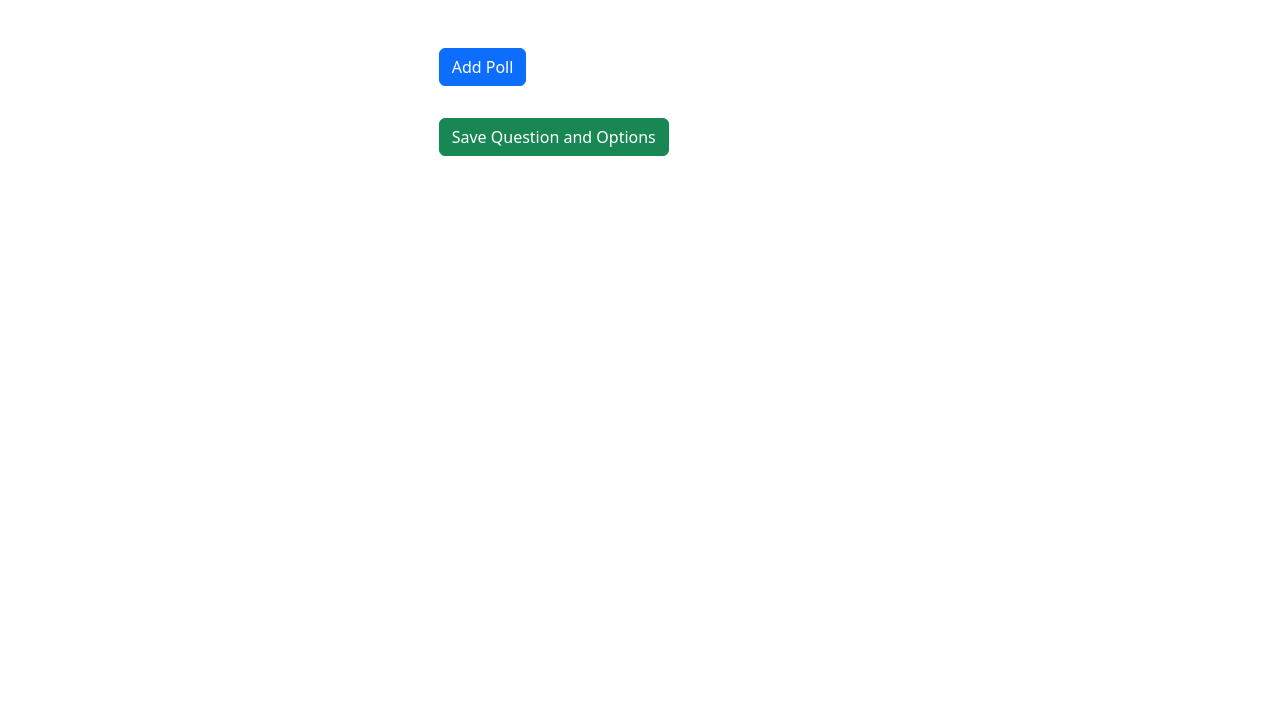
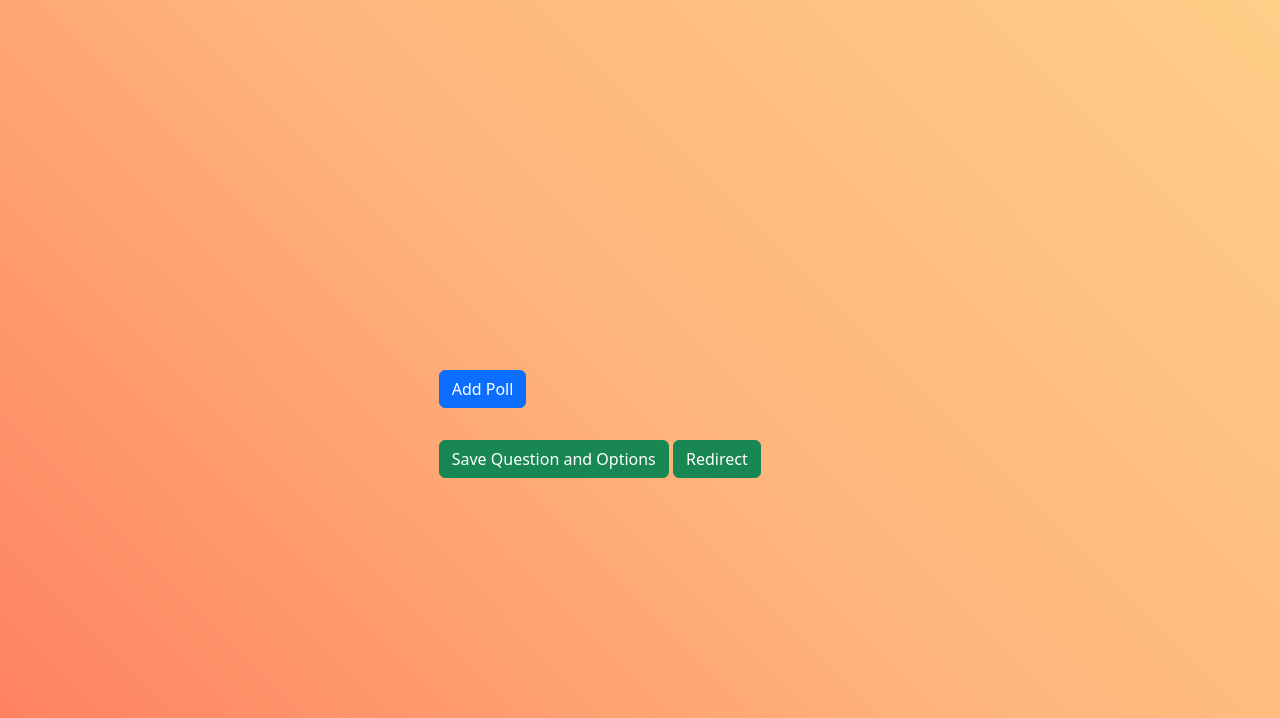
Before and after one commit to PF-Razzaq/Poll_Application, a Django app: template poll_app/poll/templates/index.html in a window 1280 px wide. Shown: the top 718 px of the page. Run offline with Django 3.2, Linux system fonts and the light colour scheme; the template is opened without the code that fills it, so the values that code supplies are empty.

Commit message:
update style

```diff
--- a/poll_app/poll/templates/index.html
+++ b/poll_app/poll/templates/index.html
@@ -5,6 +5,7 @@
     <meta charset="UTF-8" />
     <meta name="viewport" content="width=device-width, initial-scale=1.0" />
     <title>Dynamic Poll</title>
+    <link rel="stylesheet" href="{% static 'css/index.css' %}" />
     <link
       rel="stylesheet"
       href="https://cdn.jsdelivr.net/npm/bootstrap@5.2.3/dist/css/bootstrap.min.css"
@@ -26,7 +27,13 @@
             <label for="question" class="form-label"
               >Enter the poll question:</label
             >
-            <input type="text" class="form-control" id="question" required />
+            <input
+              type="text"
+              class="form-control"
+              id="question"
+              name="questions"
+              required
+            />
           </div>
           <div class="mb-3" id="optionsContainer"></div>
           <button
@@ -38,13 +45,20 @@
           </button>
         </form>
       </div>
-      <button class="btn btn-success mt-3" onclick="saveQuestionOptions()">
+      <button
+        class="btn btn-success mt-3"
+        id="savedQuestionsandOptions"
+        onclick="saveQuestionOptions()"
+      >
         Save Question and Options
       </button>
-      <form action="" method="post">
-        {% csrf_token %}
-        <div id="savedQuestions" class="mt-3"></div>
-      </form>
+      <button
+        class="btn btn-success mt-3"
+        id="redirect"
+        onclick="redirecttopoll()"
+      >
+        Redirect
+      </button>
     </div>
   </body>
 </html>
--- a/poll_app/poll/urls.py
+++ b/poll_app/poll/urls.py
@@ -3,6 +3,7 @@ from . import views
 from django.views.generic import RedirectView
 urlpatterns = [
     path('login/', views.login_view, name='login'),
+    path('poll/', views.saveRecord, name='poll'),
     path('poll/', views.poll_view, name='poll'),
     path('index/', views.index_view, name='index'),
     path('registration/', views.registration_view, name='registration'),
--- a/poll_app/poll/views.py
+++ b/poll_app/poll/views.py
@@ -80,8 +80,8 @@ def saveRecord(request):
             option=option,
         )
 
-        return redirect('login')
-    return render(request,'index.html')
+        return redirect('poll')
+    return render(request,'poll.html')
 
 def poll_view(request):
     return render(request,'poll.html')
--- a/poll_app/static/js/index.js
+++ b/poll_app/static/js/index.js
@@ -38,9 +38,12 @@ function saveQuestionOptions() {
 
   localStorage.setItem("savedQuestions", JSON.stringify(savedQuestions));
 
+  // Clear the form and hide the form container
+  clearForm();
+
+  // Display saved questions and redirect to /poll/
   displaySavedQuestions();
-
-  clearForm();
+  redirecttopoll();
 }
 
 function displaySavedQuestions() {
@@ -54,31 +57,29 @@ function displaySavedQuestions() {
     const savedQuestionElement = document.createElement("div");
     savedQuestionElement.innerHTML = `
       <div class="mb-3">
-        <label class="form-label">${questionData.question}</label>
+        <label class="form-label" name="questions">${
+          questionData.question
+        }</label>
         ${questionData.options
           .map(
             (option, optionIndex) => `
           <div class="form-check">
-            <input type="radio" id="choose_${index + 1}_${
+            <input type="radio" name="choose" id="choose_${index + 1}_${
               optionIndex + 1
-            }" class="form-check-input" disabled>
+            }" class="form-check-input">
             <label class="form-check-label">${option}</label>
           </div>
         `
           )
           .join("")}
-          <button
-            type="button"
-            class="btn btn-primary"
-            onclick="saveRecord(${index})" // Pass the index to identify which question to save
-          >
-            Save Record
-          </button>
       </div>
     `;
     savedQuestionsContainer.appendChild(savedQuestionElement);
   });
+  clearForm();
 }
+
+// Attach the onclick handler to your button
 
 function saveRecord(index) {
   // Handle saving the record for the specific question (use the index)
@@ -98,3 +99,7 @@ function clearForm() {
 }
 
 displaySavedQuestions();
+
+function redirecttopoll() {
+  window.location.href = "/poll/";
+}
```
Also changed, not shown: poll_app/poll/templates/poll.html (+15 -7 lines).
